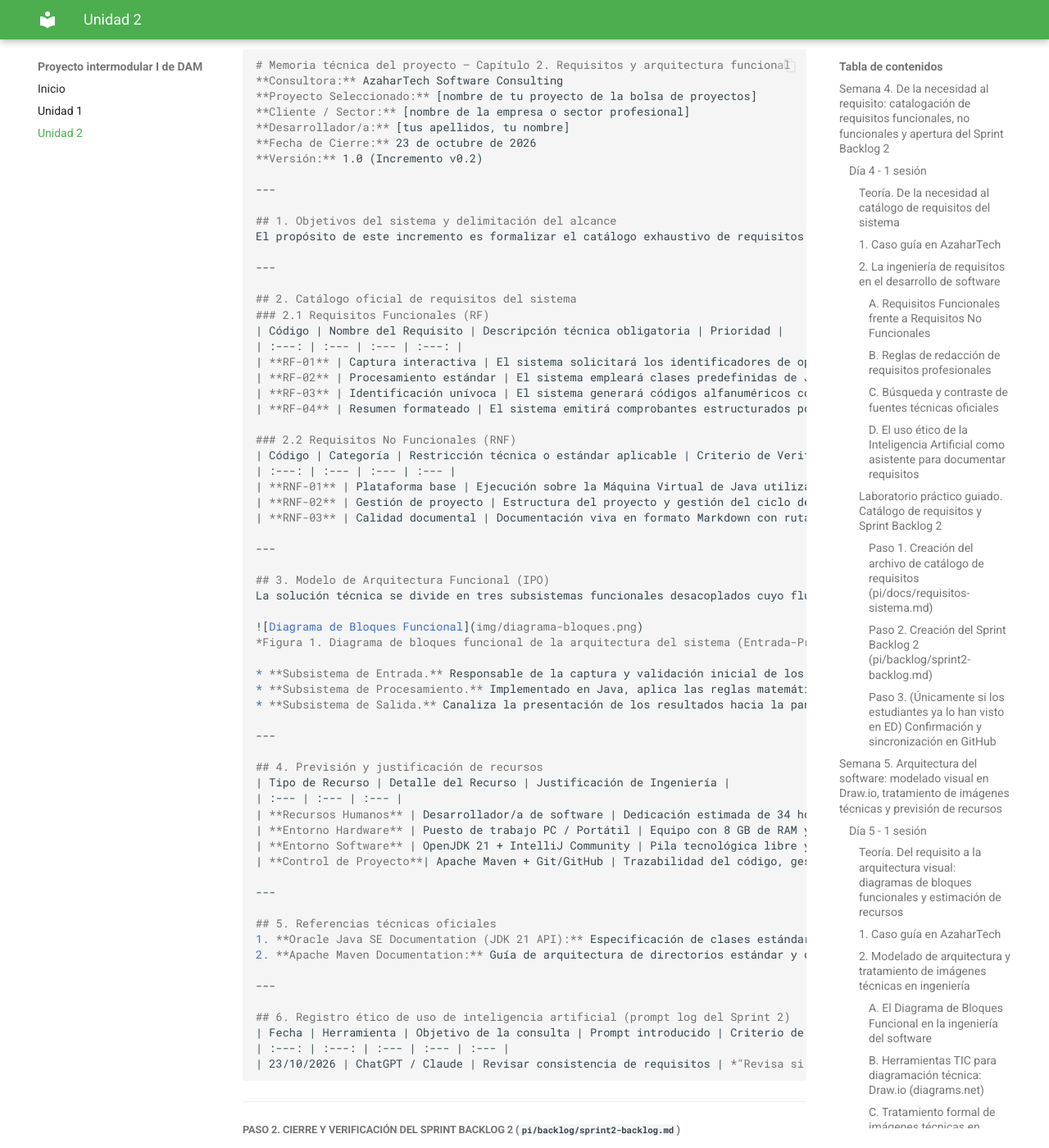
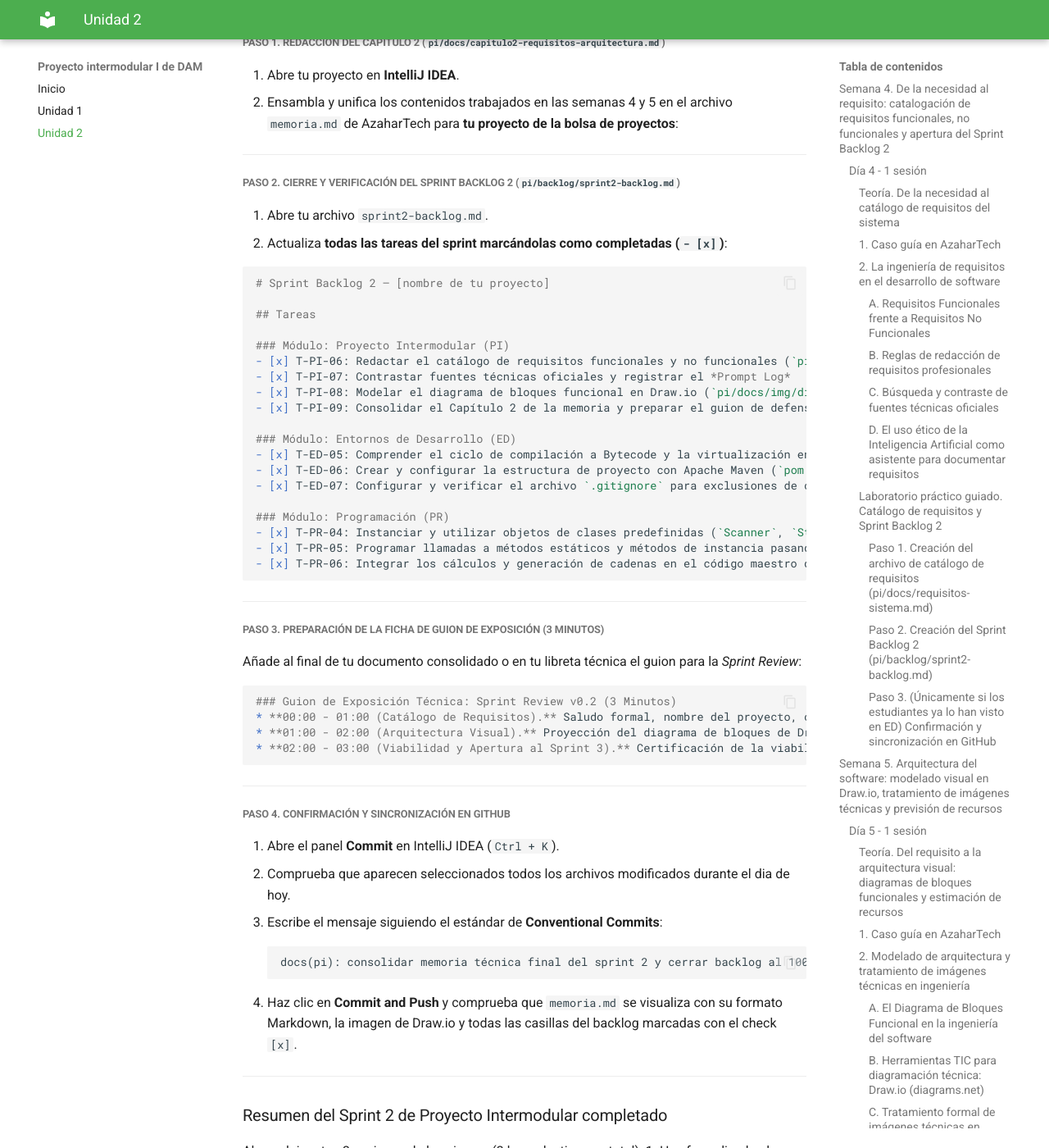
Before and after one commit to garmarcj/DAM-PI-20262027, an MkDocs documentation site: the page built from docs/unidad2.md, in a window 1280 px wide and 1400 px high, scrolled down 12629 px. Shown: the whole window at 82% size. Built offline with MkDocs 1.6.1 and Material for MkDocs 9.7.7, drawn with Linux system fonts in a browser that asks for light colours; some of the changed text lies outside the part shown.

Commit message:
[Curso 2026-2027] Cambios menores en la redacción del sprint 2

````diff
--- a/docs/unidad2.md
+++ b/docs/unidad2.md
@@ -233,8 +233,7 @@
 
 ##### B. Herramientas TIC para diagramación técnica: Draw.io (diagrams.net)
 Ya no dibujaremos esquemas de ingeniería a mano alzada ni con herramientas de retoque fotográfico genéricas:
-* **Draw.io (diagrams.net).** Es una herramienta estándar, libre y multiplataforma especializada en diagramación técnica.
-* Permite alinear elementos con rejilla milimétrica, utilizar conectores ortogonales inteligentes y exportar esquemas en formatos vectoriales o de alta resolución listos para documentación técnica.
+**Draw.io (diagrams.net).** Es una herramienta estándar, libre y multiplataforma especializada en diagramación técnica. Permite alinear elementos con rejilla milimétrica, utilizar conectores ortogonales inteligentes y exportar esquemas en formatos vectoriales o de alta resolución listos para documentación técnica.
 
 ##### C. Tratamiento formal de imágenes técnicas en Markdown
 Una memoria técnica profesional no puede incrustar capturas borrosas o con fondos descuadrados. Al incorporar diagramas a la documentación se deben respetar tres normas de calidad:
@@ -402,10 +401,10 @@
 ##### A. La consolidación documental como garantía de ingeniería
 Tener requisitos en un archivo, diagramas en una carpeta de imágenes y notas de recursos en borradores genera dispersión y desconfianza en el cliente.
 * **El principio del documento maestro.** Al cierre de cada sprint, todos los elementos técnicos se integran en un documento consolidado bajo normas de estilo estrictas:
-    1. Numeración jerárquica homogénea (1, 1.1, 1.2, 2, 2.1...).
-    2. Tablas estandarizadas con identificadores unívocos (`RF-01`, `RNF-01`).
-    3. Figuras técnicas incrustadas con pie numerado explicativo.
-    4. Referencias bibliográficas a fuentes técnicas oficiales (estilo IEEE/APA).
+  1. Numeración jerárquica homogénea (1, 1.1, 1.2, 2, 2.1...).
+  2. Tablas estandarizadas con identificadores unívocos (`RF-01`, `RNF-01`).
+  3. Figuras técnicas incrustadas con pie numerado explicativo.
+  4. Referencias bibliográficas a fuentes técnicas oficiales (estilo IEEE/APA).
 
 ##### B. Criterios de verificación y cierre del Sprint Backlog 2 (RA4.a)
 Antes de dar por cerrado el sprint, el estudiante debe contrastar que los entregables cumplen la **Definición de Hecho (*Definition of Done - DoD*)**:
@@ -418,9 +417,9 @@
 Defender un catálogo de requisitos y un modelo de arquitectura ante un cliente o un comité evaluador requiere una técnica de comunicación específica:
 * **No leer el documento.** La audiencia ya puede leer la pantalla. El ponente debe explicar el *porqué* de las decisiones de diseño.
 * **Estructura de impacto en 3 minutos (*The 3-Minute Demo v0.2*):**
-    * *Minuto 1 (Requisitos nucleares).* Explicar los dos requisitos funcionales más críticos del proyecto y la principal restricción no funcional (ej. compatibilidad con OpenJDK 21 LTS y Maven).
-    * *Minuto 2 (Arquitectura en bloques).* Proyectar el diagrama de Draw.io y seguir el recorrido del dato desde el bloque de captura hasta la salida formateada.
-    * *Minuto 3 (Viabilidad y apertura).* Resumir los recursos asignados, certificar la viabilidad y anticipar el objetivo del Sprint 3 (planificación temporal mediante Diagrama de Gantt y matriz de riesgos).
+  * *Minuto 1 (Requisitos nucleares).* Explicar los dos requisitos funcionales más críticos del proyecto y la principal restricción no funcional (ej. compatibilidad con OpenJDK 21 LTS y Maven).
+  * *Minuto 2 (Arquitectura en bloques).* Proyectar el diagrama de Draw.io y seguir el recorrido del dato desde el bloque de captura hasta la salida formateada.
+  * *Minuto 3 (Viabilidad y apertura).* Resumir los recursos asignados, certificar la viabilidad y anticipar el objetivo del Sprint 3 (planificación temporal mediante Diagrama de Gantt y matriz de riesgos).
 * **Control de la comunicación no verbal y autoconfianza:** Mantener contacto visual con la sala, voz firme y pausada, postura erguida y dominio del vocabulario técnico sin vacilaciones.
 
 ---
@@ -434,82 +433,13 @@
 
 ##### Paso 1. Redacción del capítulo 2 (`pi/docs/capitulo2-requisitos-arquitectura.md`)
 1. Abre tu proyecto en **IntelliJ IDEA**.
-2. Dentro de tu carpeta `azahartech/nombre-equipo/apellidos-nombre/pi/docs/`, crea el archivo `capitulo2-requisitos-arquitectura.md`.
-3. Ensambla y unifica los contenidos trabajados en las semanas 4 y 5 aplicando la plantilla oficial de AzaharTech para **tu proyecto de la bolsa de proyectos**:
-
-```markdown
-# Memoria técnica del proyecto — Capítulo 2. Requisitos y arquitectura funcional
-**Consultora:** AzaharTech Software Consulting
-**Proyecto Seleccionado:** [nombre de tu proyecto de la bolsa de proyectos]
-**Cliente / Sector:** [nombre de la empresa o sector profesional]
-**Desarrollador/a:** [tus apellidos, tu nombre]
-**Fecha de Cierre:** 23 de octubre de 2026
-**Versión:** 1.0 (Incremento v0.2)
-
----
-
-## 1. Objetivos del sistema y delimitación del alcance
-El propósito de este incremento es formalizar el catálogo exhaustivo de requisitos técnicos del sistema, modelar visualmente la interacción de sus subsistemas funcionales y cuantificar los recursos materiales y humanos indispensables para garantizar la viabilidad del software.
-
----
-
-## 2. Catálogo oficial de requisitos del sistema
-### 2.1 Requisitos Funcionales (RF)
-| Código | Nombre del Requisito | Descripción técnica obligatoria | Prioridad |
-| :---: | :--- | :--- | :---: |
-| **RF-01** | Captura interactiva | El sistema solicitará los identificadores de operación y parámetros iniciales de entrada. | Alta |
-| **RF-02** | Procesamiento estándar | El sistema empleará clases predefinidas de Java (Scanner, Math, String) para la transformación de datos. | Alta |
-| **RF-03** | Identificación unívoca | El sistema generará códigos alfanuméricos combinando prefijos corporativos y marcas de tiempo. | Media |
-| **RF-04** | Resumen formateado | El sistema emitirá comprobantes estructurados por consola acotando la precisión decimal. | Media |
-
-### 2.2 Requisitos No Funcionales (RNF)
-| Código | Categoría | Restricción técnica o estándar aplicable | Criterio de Verificación |
-| :---: | :--- | :--- | :--- |
-| **RNF-01** | Plataforma base | Ejecución sobre la Máquina Virtual de Java utilizando OpenJDK 21 LTS sin dependencias propietarias. | Verificación de versión JVM |
-| **RNF-02** | Gestión de proyecto | Estructura del proyecto y gestión del ciclo de construcción automatizada mediante Apache Maven (`pom.xml`). | Inspección del descriptor POM |
-| **RNF-03** | Calidad documental | Documentación viva en formato Markdown con rutas relativas e imágenes optimizadas en PNG/SVG. | Auditoría del repositorio |
-
----
-
-## 3. Modelo de Arquitectura Funcional (IPO)
-La solución técnica se divide en tres subsistemas funcionales desacoplados cuyo flujo de información se representa en el siguiente esquema:
-
-![Diagrama de Bloques Funcional](img/diagrama-bloques.png)
-*Figura 1. Diagrama de bloques funcional de la arquitectura del sistema (Entrada-Procesamiento-Salida).*
-
-* **Subsistema de Entrada.** Responsable de la captura y validación inicial de los datos introducidos por el usuario o periférico.
-* **Subsistema de Procesamiento.** Implementado en Java, aplica las reglas matemáticas y de negocio transformando los datos en memoria.
-* **Subsistema de Salida.** Canaliza la presentación de los resultados hacia la pantalla o consola mediante formatos tabulares.
-
----
-
-## 4. Previsión y justificación de recursos
-| Tipo de Recurso | Detalle del Recurso | Justificación de Ingeniería |
-| :--- | :--- | :--- |
-| **Recursos Humanos** | Desarrollador/a de software | Dedicación estimada de 34 horas presenciales en aula más trabajo autónomo. |
-| **Entorno Hardware** | Puesto de trabajo PC / Portátil | Equipo con 8 GB de RAM y procesador multi-núcleo para ejecución del IDE. |
-| **Entorno Software** | OpenJDK 21 + IntelliJ Community | Pila tecnológica libre y estándar de la industria para desarrollo multiplataforma. |
-| **Control de Proyecto**| Apache Maven + Git/GitHub | Trazabilidad del código, gestión de versiones y automatización de la construcción. |
-
----
-
-## 5. Referencias técnicas oficiales
-1. **Oracle Java SE Documentation (JDK 21 API):** Especificación de clases estándar de la biblioteca Java. URL: `https://docs.oracle.com/en/java/javase/21/`
-2. **Apache Maven Documentation:** Guía de arquitectura de directorios estándar y ciclo de vida de construcción. URL: `https://maven.apache.org/`
-
----
-
-## 6. Registro ético de uso de inteligencia artificial (prompt log del Sprint 2)
-| Fecha | Herramienta | Objetivo de la consulta | Prompt introducido | Criterio de ajuste personal |
-| :---: | :---: | :--- | :--- | :--- |
-| 23/10/2026 | ChatGPT / Claude | Revisar consistencia de requisitos | *"Revisa si estos 4 requisitos funcionales presentan solapamientos o ambigüedades..."* | Se unificaron términos técnicos y se confirmó que ningún requisito exige bases de datos externas en el Sprint 2. |
-```
+2. Ensambla y unifica los contenidos trabajados en las semanas 4 y 5 en el archivo `memoria.md` de AzaharTech para **tu proyecto de la bolsa de proyectos**:
 
 ---
 
 ##### Paso 2. Cierre y verificación del Sprint Backlog 2 (`pi/backlog/sprint2-backlog.md`)
 1. Abre tu archivo `sprint2-backlog.md`.
-2. Actualiza **absolutamente todas las tareas del sprint marcándolas como completadas (`- [x]`)**:
+2. Actualiza **todas las tareas del sprint marcándolas como completadas (`- [x]`)**:
 
 ```markdown
 # Sprint Backlog 2 — [nombre de tu proyecto]
@@ -547,14 +477,14 @@
 
 ---
 
-##### Paso 4. (Únicamente si los estudiantes ya lo han visto en ED) Confirmación y sincronización en GitHub
-1. Realiza el commit convencional y push:
-   ```bash
-   git add pi/
-   git commit -m "docs(pi): consolidar capitulo 2 de la memoria y cerrar sprint backlog 2 al 100 por ciento"
-   git push
+##### Paso 4. Confirmación y sincronización en GitHub
+1. Abre el panel **Commit** en IntelliJ IDEA (`Ctrl + K`).
+2. Comprueba que aparecen seleccionados todos los archivos modificados durante el dia de hoy.
+3. Escribe el mensaje siguiendo el estándar de **Conventional Commits**:
+   ```text
+   docs(pi): consolidar memoria técnica final del sprint 2 y cerrar backlog al 100%
    ```
-2. Accede a tu repositorio en GitHub desde el navegador y comprueba que `capitulo2-requisitos-arquitectura.md` se visualiza con su formato Markdown, la imagen de Draw.io y todas las casillas del backlog marcadas con el check `[x]`.
+4. Haz clic en **Commit and Push** y comprueba que `memoria.md` se visualiza con su formato Markdown, la imagen de Draw.io y todas las casillas del backlog marcadas con el check `[x]`.
 
 ---
 
````
